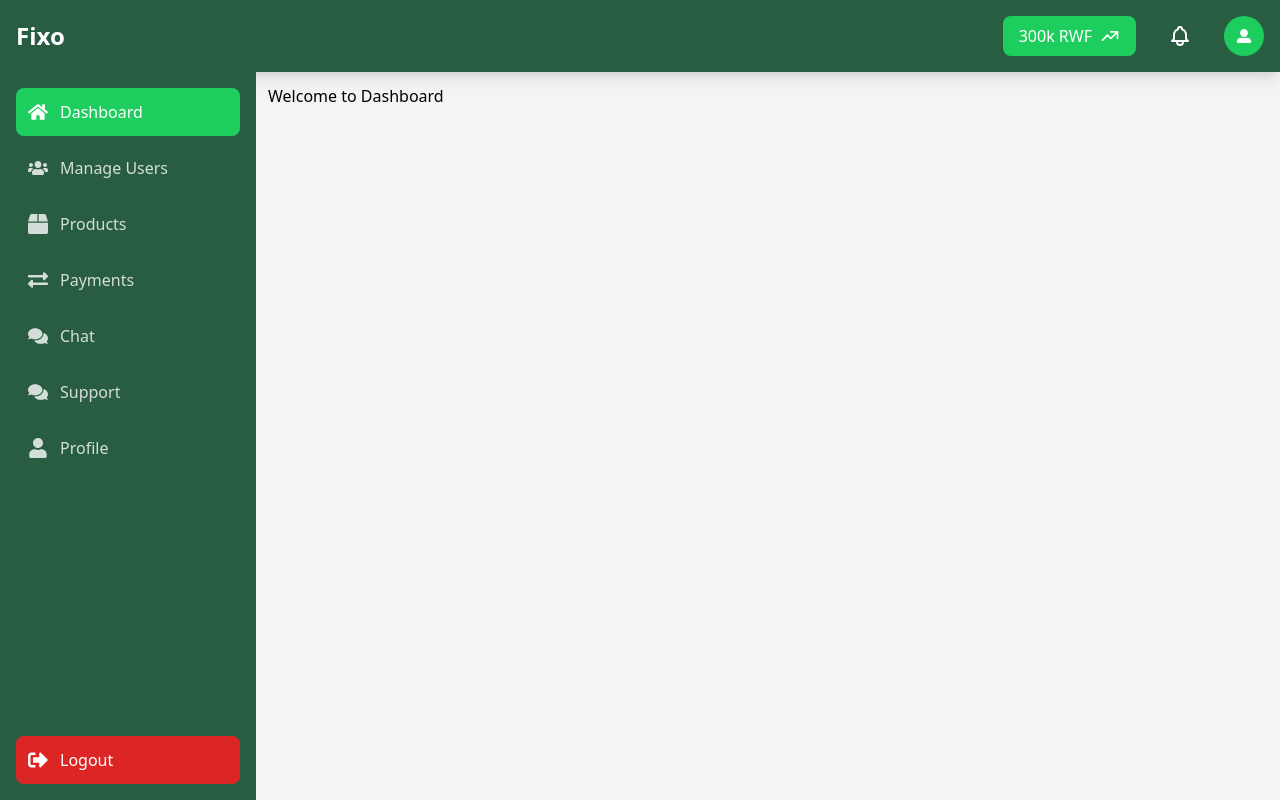
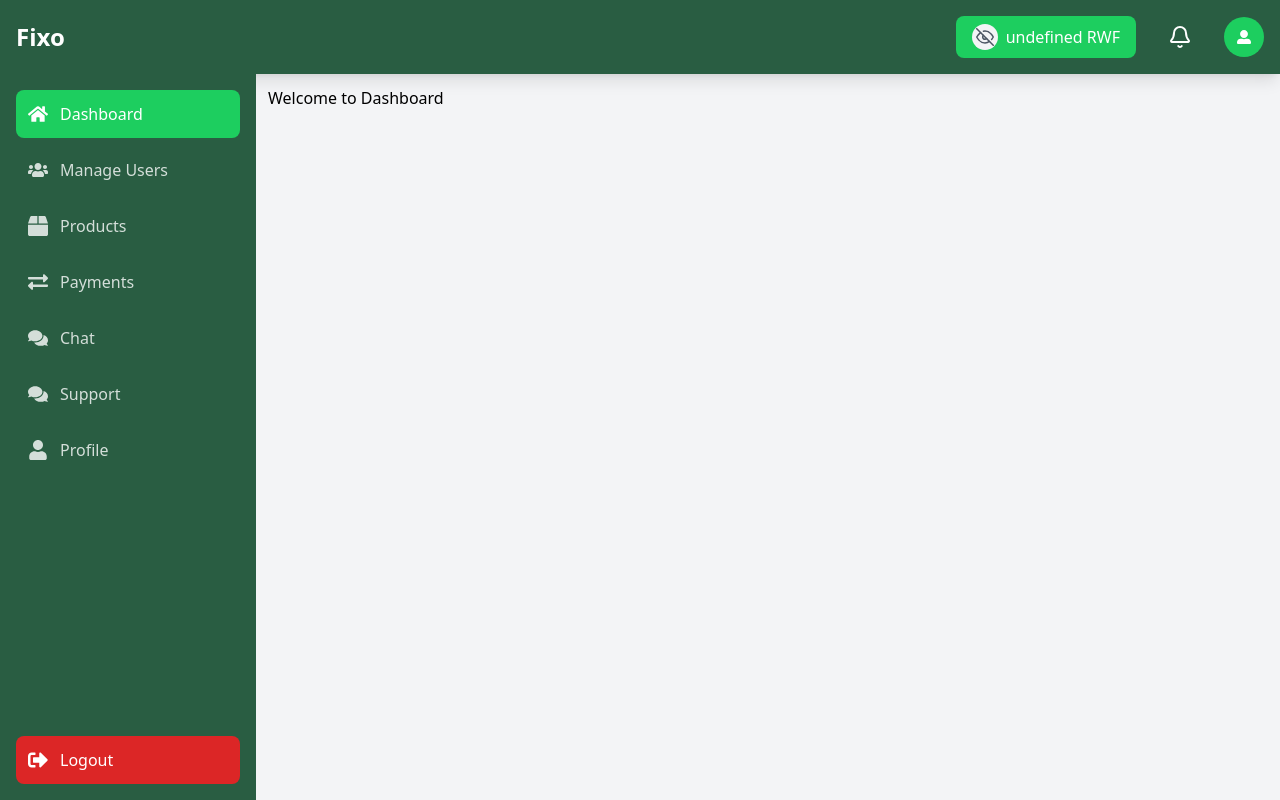
Before and after one commit to Ireme-Nyawe/fixo-fe, a React (Vite) app: page /dashboard in a window 1280 px wide. Built offline with nearby package versions, Linux system fonts and the light colour scheme; no server answers; sample sign-in values are in the browser's storage.

Commit message:
Tech view balances

```diff
--- a/src/components/dashboard/DashboardHeader.tsx
+++ b/src/components/dashboard/DashboardHeader.tsx
@@ -1,7 +1,39 @@
 import { FaUserAlt } from 'react-icons/fa';
 import { Link } from 'react-router-dom';
+import { formatCurrency } from '../../helpers/textFormatting';
+import { Bell } from 'lucide-react';
+import { useEffect, useState } from 'react';
+import { FiEye, FiEyeOff } from 'react-icons/fi';
 
-const DashboardHeader = ({ sideBarToggle }: { sideBarToggle: () => void }) => {
+interface DashboardHeaderProps {
+  sideBarToggle: () => void;
+  profile: any;
+}
+
+const DashboardHeader = ({ sideBarToggle, profile }: DashboardHeaderProps) => {
+  const usePersistedState = (key: string, defaultValue: boolean) => {
+    const [state, setState] = useState(() => {
+      const storedValue =
+        typeof window !== 'undefined' ? localStorage.getItem(key) : null;
+      return storedValue ? JSON.parse(storedValue) : defaultValue;
+    });
+
+    useEffect(() => {
+      localStorage.setItem(key, JSON.stringify(state));
+    }, [key, state]);
+
+    return [state, setState];
+  };
+
+  const [showBalance, setShowBalance] = usePersistedState(
+    'balanceVisibility',
+    true
+  );
+
+  const toggleVisibility = () => {
+    setShowBalance(!showBalance);
+  };
+
   return (
     <header className="bg-primary text-white shadow-lg px-4 py-3 sm:p-4 flex items-center justify-between z-10">
       <div className="flex items-center gap-2 sm:gap-4">
@@ -28,37 +60,34 @@ const DashboardHeader = ({ sideBarToggle }: { sideBarToggle: () => void }) => {
       </div>
 
       <div className="flex items-center gap-3 sm:gap-6">
-        <div className="hidden sm:flex items-center gap-2 bg-secondary py-2 px-3 sm:px-4 rounded-lg">
-          <span className="text-sm sm:text-base">300k RWF</span>
-          <svg
-            className="w-4 h-4 sm:w-5 sm:h-5"
-            fill="none"
-            stroke="currentColor"
-            viewBox="0 0 24 24"
+        <div className="hidden sm:flex items-center gap-2 bg-secondary py-2 px-3 sm:px-4 rounded-lg select-none">
+          <button
+            onClick={toggleVisibility}
+            className={`${
+              showBalance
+                ? 'bg-gray-100 hover:bg-gray-200 text-gray-600'
+                : 'bg-transparent hover:bg-gray-100 text-gray-400'
+            } rounded-full p-1 transition-colors duration-200`}
+            aria-label={showBalance ? 'Hide balance' : 'Show balance'}
           >
-            <path
-              strokeLinecap="round"
-              strokeLinejoin="round"
-              strokeWidth={2}
-              d="M13 7h8m0 0v8m0-8l-8 8-4-4-6 6"
-            />
-          </svg>
+            {showBalance ? (
+              <FiEyeOff size={18} className="text-current" />
+            ) : (
+              <FiEye size={18} className="text-current" />
+            )}
+          </button>
+
+          <span className="text-sm sm:text-base">
+            {showBalance ? (
+              formatCurrency(profile?.balance)
+            ) : (
+              <span className="text-gray-500">••••••</span>
+            )}
+          </span>
         </div>
 
         <button className="p-1.5 sm:p-2 hover:bg-secondary rounded-full">
-          <svg
-            className="w-5 h-5 sm:w-6 sm:h-6"
-            fill="none"
-            stroke="currentColor"
-            viewBox="0 0 24 24"
-          >
-            <path
-              strokeLinecap="round"
-              strokeLinejoin="round"
-              strokeWidth={2}
-              d="M15 17h5l-1.405-1.405A2.032 2.032 0 0118 14.158V11a6.002 6.002 0 00-4-5.659V5a2 2 0 10-4 0v.341C7.67 6.165 6 8.388 6 11v3.159c0 .538-.214 1.055-.595 1.436L4 17h5m6 0v1a3 3 0 11-6 0v-1m6 0H9"
-            />
-          </svg>
+          <Bell />
         </button>
 
         <Link
--- a/src/helpers/textFormatting.ts
+++ b/src/helpers/textFormatting.ts
@@ -1,4 +1,17 @@
 export const truncateText = (text: string | undefined, length: number): string => {
-    if (!text) return '';
-    return text.length > length ? `${text.slice(0, length)}...` : text;
+  if (!text) return '';
+  return text.length > length ? `${text.slice(0, length)}...` : text;
 };
+
+
+export const formatCurrency = (amount: number): string => {
+  if (amount >= 1000000) {
+    const millions = (amount / 1000000).toFixed(1);
+    return `${millions.replace(/\.0$/, '')}M RWF`;
+  }
+  if (amount >= 1000) {
+    const thousands = (amount / 1000).toFixed(1);
+    return `${thousands.replace(/\.0$/, '')}K RWF`;
+  }
+  return `${amount} RWF`;
+};
--- a/src/pages/dashboard/DashboardLayout.tsx
+++ b/src/pages/dashboard/DashboardLayout.tsx
@@ -1,19 +1,35 @@
-import { useState } from 'react';
+import { useEffect, useState } from 'react';
 import { Outlet } from 'react-router-dom';
 import DashboardHeader from '../../components/dashboard/DashboardHeader';
 import DashboardSidebar from '../../components/dashboard/DashboardSidebar';
 import { Toaster } from 'sonner';
+import authService from '../../state/features/auth/authService';
 
 const DashboardLayout = () => {
   const [isSidebarOpen, setIsSidebarOpen] = useState(false);
-
+  const [profile, setProfile] = useState<any>(null);
   const toggleSidebar = () => {
     setIsSidebarOpen(!isSidebarOpen);
+  };
+  useEffect(() => {
+    findProfile();
+  }, []);
+
+  const findProfile = async () => {
+    try {
+      const response = await authService.getProfile();
+      if (response.status === 200) {
+        localStorage.setItem('profile', JSON.stringify(response.data));
+        setProfile(response.data);
+      } else {
+        console.error('Error fetching profile:', response.message);
+      }
+    } catch (error) {}
   };
   return (
     <div className="h-screen flex flex-col bg-primary overflow-hidden">
       <Toaster richColors position="top-center" />
-      <DashboardHeader sideBarToggle={toggleSidebar} />
+      <DashboardHeader sideBarToggle={toggleSidebar} profile={profile} />
 
       <div className="flex flex-1 overflow-hidden">
         <DashboardSidebar
```
